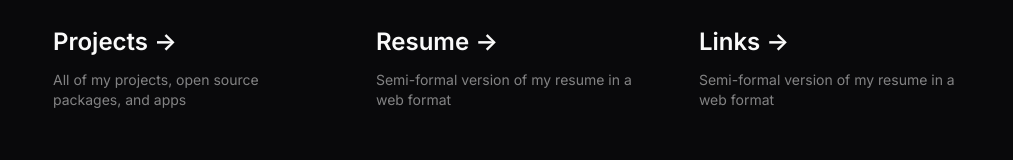
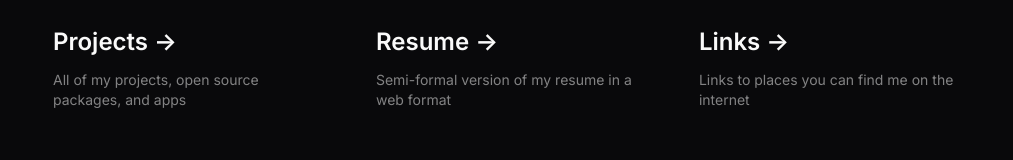
Before and after one commit to NathanRoark/dev-website, a Next.js app: page / in a window 1280 px wide. Shown: the part 584-744 px from the top of the page, without its empty margins (0-1013 px from the left). Built offline with nearby package versions, Linux system fonts and the light colour scheme.

Commit message:
fixed link descriptions

```diff
--- a/app/page.tsx
+++ b/app/page.tsx
@@ -60,7 +60,7 @@ export default function IndexPage() {
           />
           <LinkCard
             name="Links"
-            description="Semi-formal version of my resume in a web format"
+            description="Links to places you can find me on the internet"
             link="/links"
           />
         </div>
```
